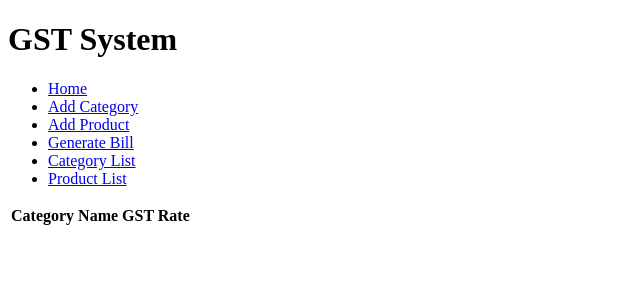
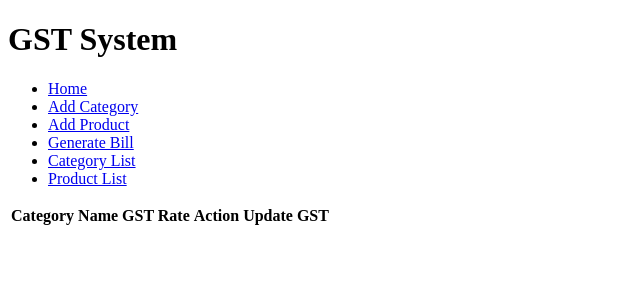
Before and after one commit to Anju272santhosh/GstBillGenarator, a React (Vite) app: page /category-list in a window 1280 px wide. Shown: the top 300 px of the page, without its empty margins (0-640 px from the left). Built offline with nearby package versions, Linux system fonts and the light colour scheme.

Commit message:
fix(CategoryList): delete and update gst

```diff
--- a/src/CategoryList.jsx
+++ b/src/CategoryList.jsx
@@ -1,12 +1,14 @@
 import React from 'react';
 
-const CategoryList = ({ categories }) => {
+const CategoryList = ({ categories, handleDelete, handleGSTUpdate }) => {
   return (
     <table>
       <thead>
         <tr>
           <th>Category Name</th>
           <th>GST Rate</th>
+          <th>Action</th>
+          <th>Update GST</th>
         </tr>
       </thead>
       <tbody>
@@ -14,6 +16,12 @@ const CategoryList = ({ categories }) => {
           <tr key={index}>
             <td>{category.name}</td>
             <td>{category.gst}</td>
+            <td>
+              <button onClick={() => handleDelete(index)}>Delete</button>
+            </td>
+            <td>
+              <button onClick={() => handleGSTUpdate(index)}>Update GST</button>
+            </td>
           </tr>
         ))}
       </tbody>
```
